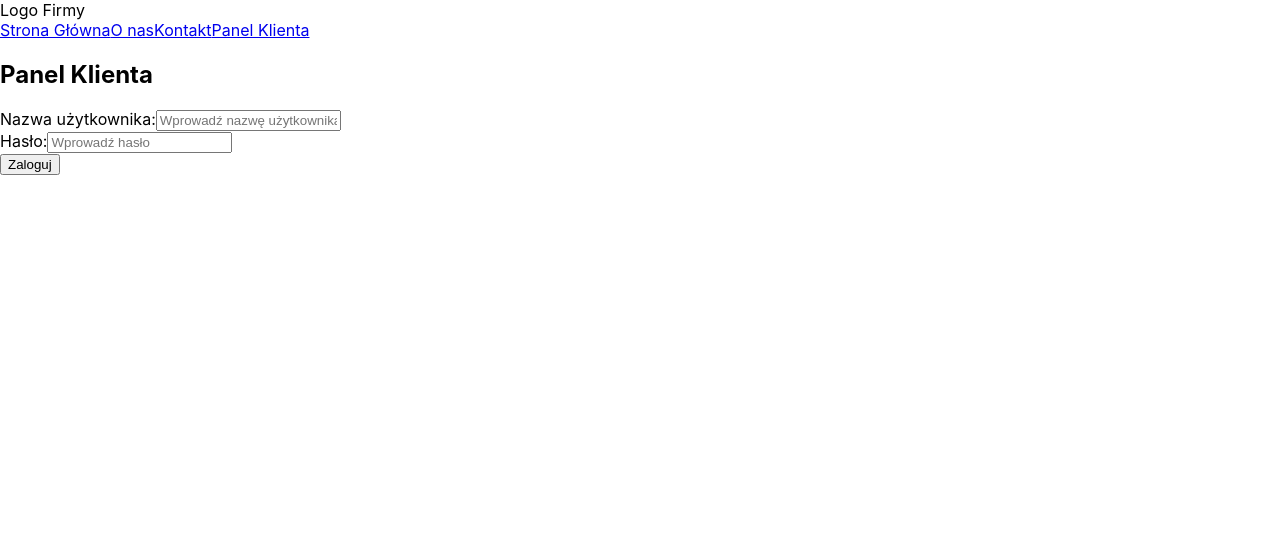
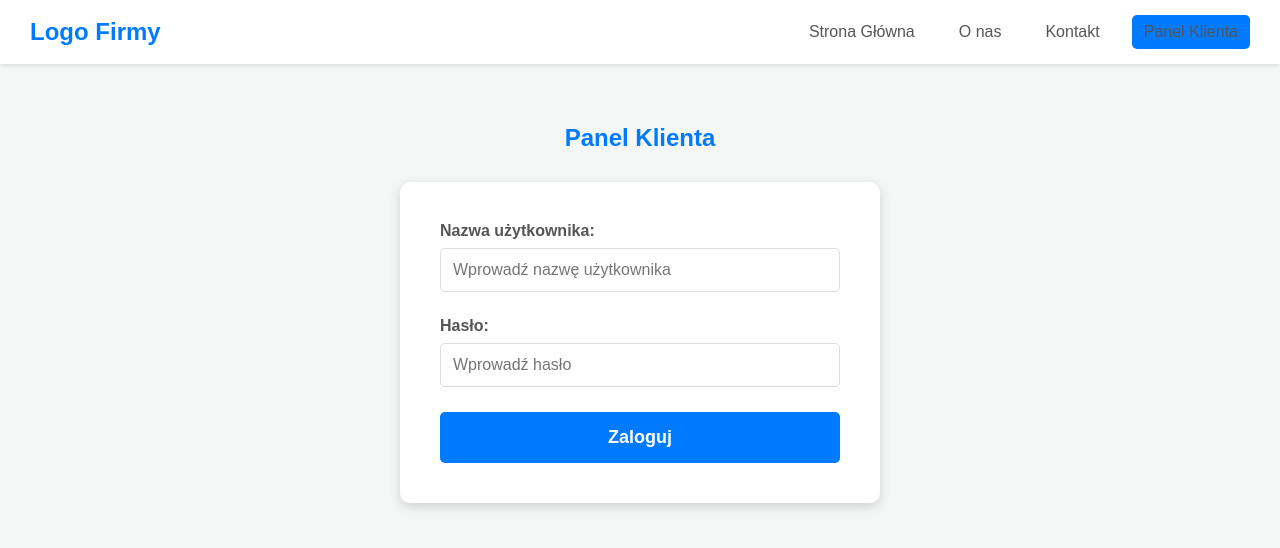
Before and after one commit to jabutiplop-stack/AutomationappV3, a React (Create React App) app in the folder frontend/: page /panel-klienta in a window 1280 px wide. Shown: the top 548 px of the page. Built offline with nearby package versions, Linux system fonts and the light colour scheme.

Commit message:
dodanie logowania

```diff
--- a/frontend/src/App.css
+++ b/frontend/src/App.css
@@ -1,38 +1,118 @@
-.App {
-  text-align: center;
+body {
+  margin: 0;
+  font-family: Arial, sans-serif;
+  background-color: #f4f7f6;
+  color: #333;
 }
 
-.App-logo {
-  height: 40vmin;
-  pointer-events: none;
+.navbar {
+  display: flex;
+  justify-content: space-between;
+  align-items: center;
+  padding: 15px 30px;
+  background-color: #fff;
+  box-shadow: 0 2px 4px rgba(0, 0, 0, 0.1);
 }
 
-@media (prefers-reduced-motion: no-preference) {
-  .App-logo {
-    animation: App-logo-spin infinite 20s linear;
-  }
+.navbar .logo {
+  font-size: 1.5em;
+  font-weight: bold;
+  color: #007bff;
 }
 
-.App-header {
-  background-color: #282c34;
-  min-height: 100vh;
+.navbar .nav-links {
   display: flex;
-  flex-direction: column;
-  align-items: center;
-  justify-content: center;
-  font-size: calc(10px + 2vmin);
-  color: white;
+  gap: 20px;
 }
 
-.App-link {
-  color: #61dafb;
+.navbar .nav-links a,
+.navbar .logout-button {
+  text-decoration: none;
+  color: #555;
+  font-weight: 500;
+  padding: 8px 12px;
+  border-radius: 5px;
+  transition: color 0.3s, background-color 0.3s;
 }
 
-@keyframes App-logo-spin {
-  from {
-    transform: rotate(0deg);
-  }
-  to {
-    transform: rotate(360deg);
-  }
+.navbar .nav-links a:hover {
+  background-color: #e9ecef;
 }
+
+.navbar .client-button {
+  background-color: #007bff;
+  color: #fff;
+  border: none;
+}
+
+.navbar .client-button:hover {
+  background-color: #0056b3;
+}
+
+.navbar .logout-button {
+  border: 1px solid #ccc;
+  background-color: transparent;
+  cursor: pointer;
+}
+
+.navbar .logout-button:hover {
+  background-color: #e9ecef;
+}
+
+.main-content {
+  display: flex;
+  min-height: calc(100vh - 60px);
+}
+
+.sidebar {
+  width: 250px;
+  background-color: #fff;
+  padding: 20px;
+  box-shadow: 2px 0 5px rgba(0, 0, 0, 0.1);
+}
+
+.sidebar h3 {
+  margin-top: 0;
+  color: #007bff;
+  border-bottom: 2px solid #e9ecef;
+  padding-bottom: 10px;
+}
+
+.sidebar ul {
+  list-style-type: none;
+  padding: 0;
+}
+
+.sidebar li {
+  margin-bottom: 10px;
+}
+
+.sidebar a {
+  text-decoration: none;
+  color: #555;
+  display: block;
+  padding: 10px;
+  border-radius: 5px;
+  transition: background-color 0.3s;
+}
+
+.sidebar a:hover {
+  background-color: #f0f2f5;
+  color: #007bff;
+}
+
+.sidebar button {
+  width: 100%;
+  padding: 10px;
+  border: none;
+  background-color: #dc3545;
+  color: white;
+  border-radius: 5px;
+  cursor: pointer;
+  margin-top: 20px;
+}
+
+.page-content {
+  flex-grow: 1;
+  padding: 40px;
+}
--- a/frontend/src/components/AdminPanel.js
+++ b/frontend/src/components/AdminPanel.js
@@ -10,7 +10,7 @@ const AdminPanel = () => {
     const fetchData = async () => {
         const token = localStorage.getItem('token');
         try {
-            const response = await fetch('http://twoja-domena.pl/api/admin/data', {
+            const response = await fetch('http://cracovautomationhub.pl/api/admin/data', {
                 headers: {
                     'Authorization': `Bearer ${token}`
                 }
--- a/frontend/src/styles/ClientPanel.css
+++ b/frontend/src/styles/ClientPanel.css
@@ -0,0 +1,67 @@
+.login-form-container {
+    display: flex;
+    flex-direction: column;
+    align-items: center;
+    justify-content: center;
+    min-height: 50vh;
+  }
+
+  .login-form-container h2 {
+    text-align: center;
+    color: #007bff;
+    margin-bottom: 30px;
+  }
+
+  .login-form-container form {
+    background-color: #fff;
+    padding: 40px;
+    border-radius: 10px;
+    box-shadow: 0 4px 12px rgba(0, 0, 0, 0.15);
+    width: 100%;
+    max-width: 400px;
+    display: flex;
+    flex-direction: column;
+  }
+
+  .form-group {
+    margin-bottom: 25px;
+  }
+
+  .form-group label {
+    display: block;
+    margin-bottom: 8px;
+    font-weight: bold;
+    color: #555;
+  }
+
+  .form-group input {
+    width: 100%;
+    padding: 12px;
+    border: 1px solid #ddd;
+    border-radius: 5px;
+    box-sizing: border-box;
+    font-size: 16px;
+    transition: border-color 0.3s;
+  }
+
+  .form-group input:focus {
+    border-color: #007bff;
+    outline: none;
+  }
+
+  .login-button {
+    width: 100%;
+    padding: 15px;
+    background-color: #007bff;
+    color: white;
+    border: none;
+    border-radius: 5px;
+    cursor: pointer;
+    font-size: 18px;
+    font-weight: bold;
+    transition: background-color 0.3s;
+  }
+
+  .login-button:hover {
+    background-color: #0056b3;
+  }
```
Also changed, not shown: frontend/src/components/LoggedInClientPanel.js (+14 -0 lines), frontend/src/styles/AdminPanel.css (added, +53 -0 lines).
